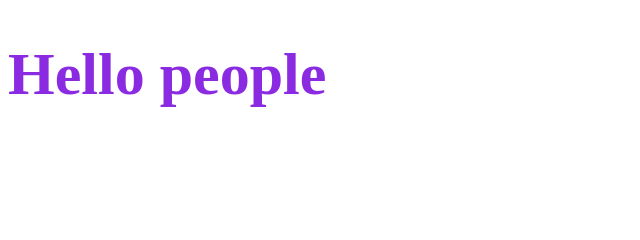
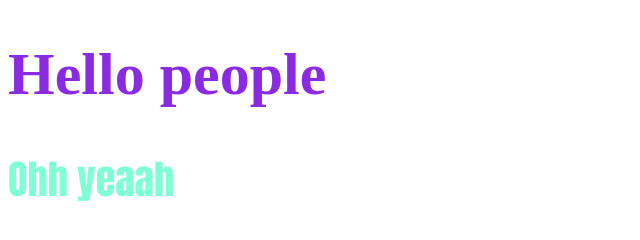
Before and after one commit to mujemi26/gitHome_Basics, a plain HTML site: page index.html in a window 1280 px wide. Shown: the whole page, without its empty margins (0-640 px from the left). Drawn offline with Linux system fonts and the light colour scheme.

Commit message:
adding P and styling it

```diff
--- a/index.html
+++ b/index.html
@@ -8,5 +8,6 @@
 </head>
 <body>
     <h1>Hello people</h1>
+    <p>Ohh yeaah</p>
 </body>
 </html>
--- a/style.css
+++ b/style.css
@@ -3,3 +3,9 @@ h1{
     color: blueviolet;
     font-weight: 900;
 }
+
+p{
+    font-size: 40px;
+    color: aquamarine;
+    font-family: Impact, Haettenschweiler, 'Arial Narrow Bold', sans-serif;
+}
```
